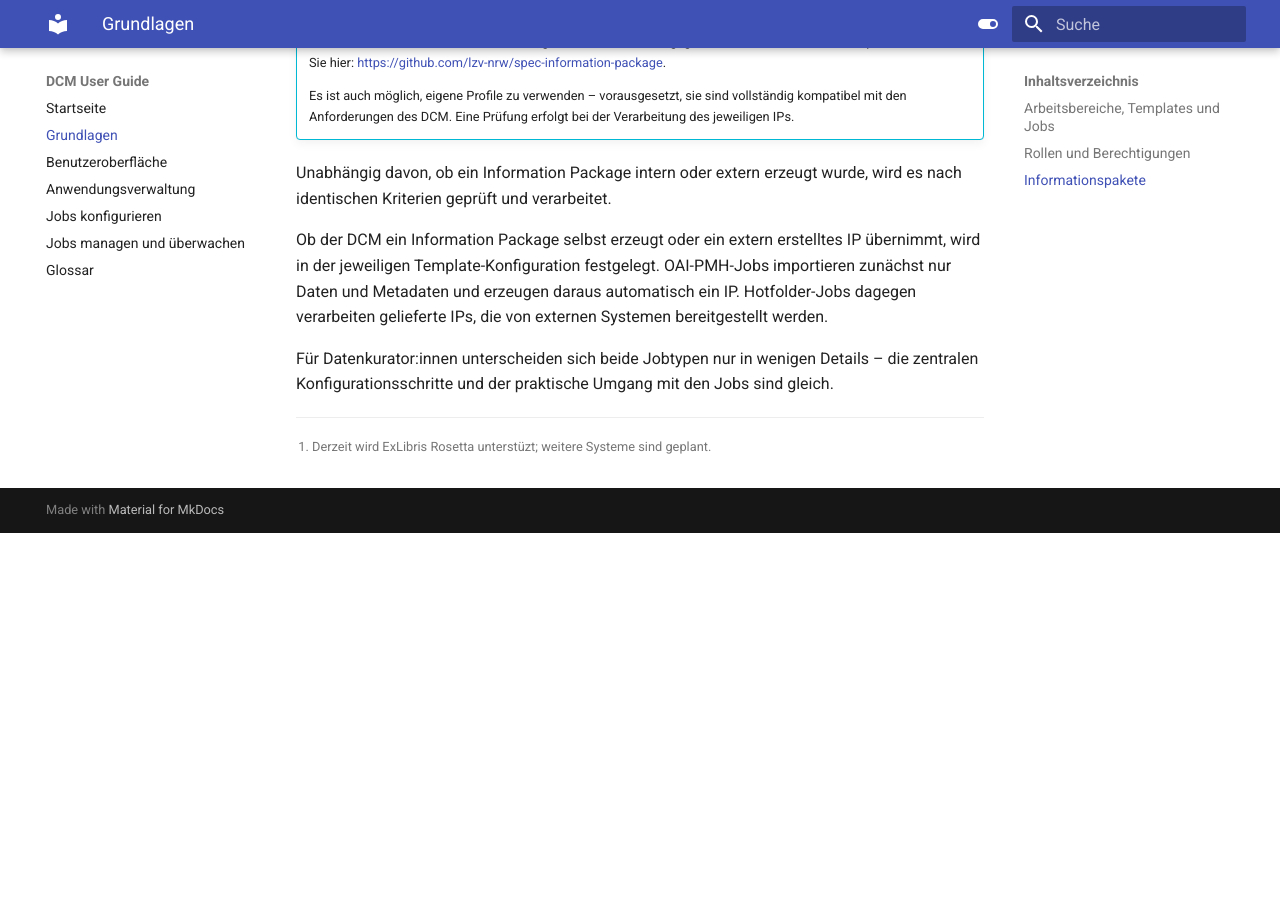
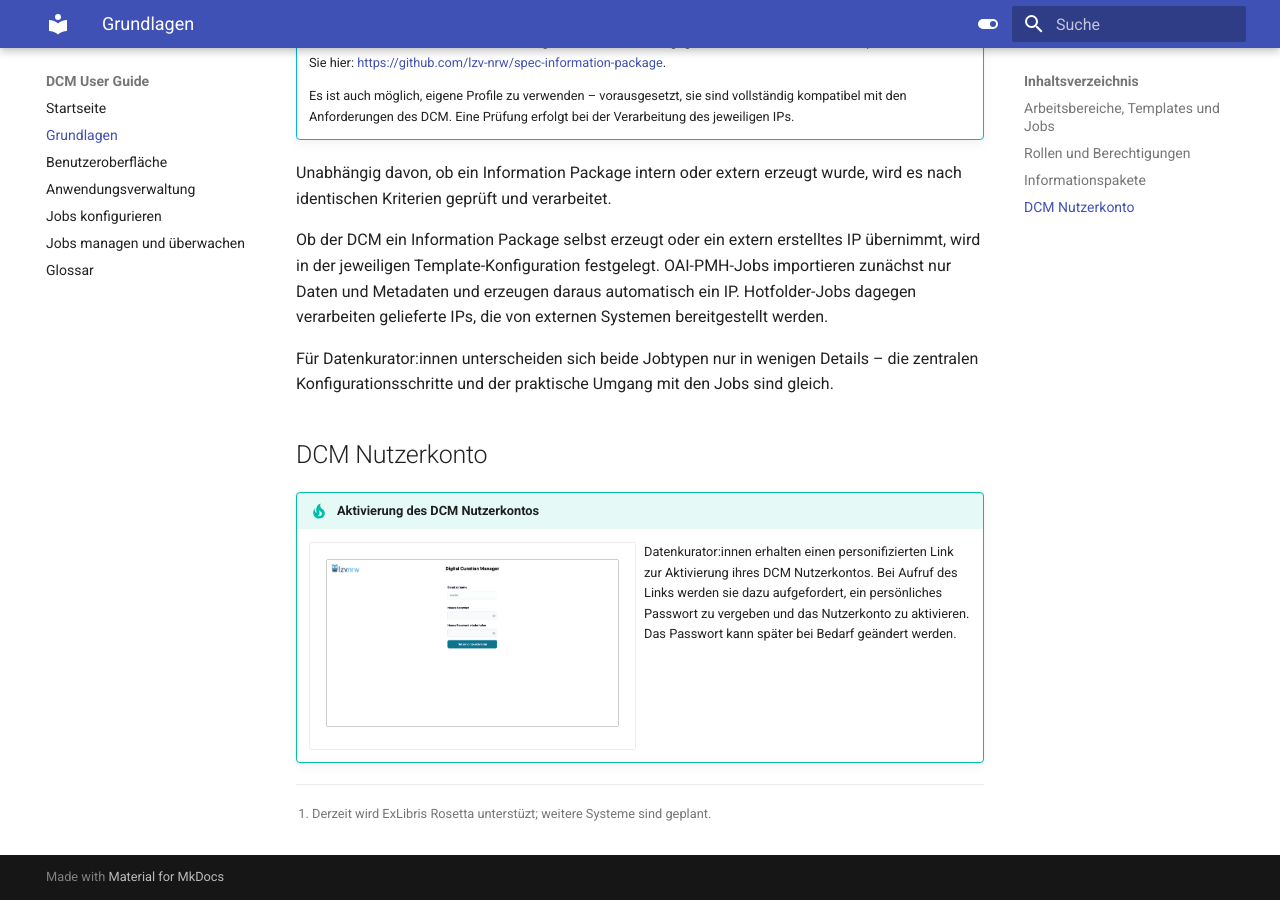
Before and after one commit to slenartz/dcm-user-manual, an MkDocs documentation site: the page built from docs/grundlagen.md, in a window 1280 px wide and 900 px high, scrolled down 2746 px. Built offline with MkDocs 1.6.1 and Material for MkDocs 9.7.7, drawn with Linux system fonts in a browser that asks for light colours; before the commit the page ends 3279 px from its top, so only the background shows below that.

Commit message:
Move user account activation instructions from interface to fundamentals chapter

```diff
--- a/docs/grundlagen.md
+++ b/docs/grundlagen.md
@@ -61,3 +61,14 @@ Unabhängig davon, ob ein Information Package intern oder extern erzeugt wurde,
 Ob der DCM ein Information Package selbst erzeugt oder ein extern erstelltes IP übernimmt, wird in der jeweiligen Template-Konfiguration festgelegt. OAI-PMH-Jobs importieren zunächst nur Daten und Metadaten und erzeugen daraus automatisch ein IP. Hotfolder-Jobs dagegen verarbeiten gelieferte IPs, die von externen Systemen bereitgestellt werden.
 
 Für Datenkurator:innen unterscheiden sich beide Jobtypen nur in wenigen Details – die zentralen Konfigurationsschritte und der praktische Umgang mit den Jobs sind gleich.
+
+## DCM Nutzerkonto
+
+!!! tip "Aktivierung des DCM Nutzerkontos"
+    <div class="grid cards" markdown>
+
+    - ![](assets/images/screenshots/basics/account-activation.png){ .image-frame }
+
+    Datenkurator:innen erhalten einen personifizierten Link zur Aktivierung ihres DCM Nutzerkontos. Bei Aufruf des Links werden sie dazu aufgefordert, ein persönliches Passwort zu vergeben und das Nutzerkonto zu aktivieren. Das Passwort kann später bei Bedarf geändert werden.
+
+    </div>
```
Also changed, not shown: docs/benutzeroberflaeche.md (+0 -10 lines).
